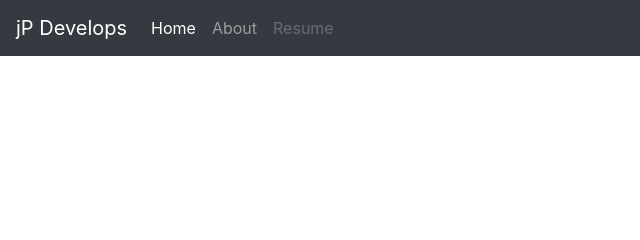
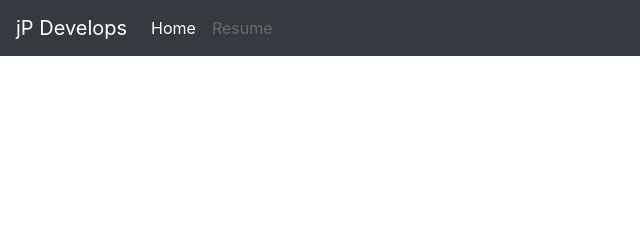
Before and after one commit to jpark1914/devportfolio, a plain HTML site: page Resume.html in a window 1280 px wide. Shown: the top 240 px of the page, 0-640 px from the left. Drawn offline with nearby package versions, Linux system fonts and the light colour scheme.

Commit message:
Took 'about' link out in 'resume'

```diff
--- a/Resume.html
+++ b/Resume.html
@@ -29,7 +29,7 @@
     <div class="collapse navbar-collapse" id="navbarNavAltMarkup">
         <div class="navbar-nav">
             <a class="nav-item nav-link active" href="index.html">Home <span class="sr-only">(current)</span></a>
-            <a class="nav-item nav-link" href="About.html">About</a>
+            <!--<a class="nav-item nav-link" href="About.html">About</a>-->
             <a class="nav-item nav-link disabled" href="Resume.html">Resume</a>
         </div>
     </div>
```
